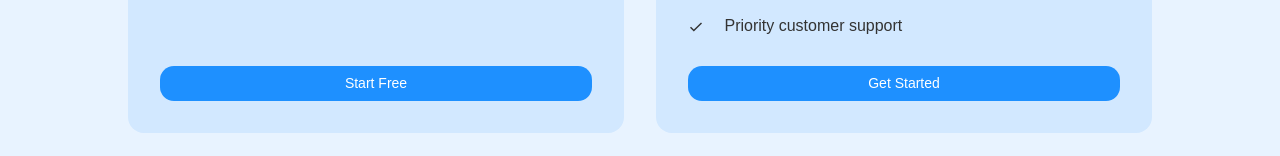
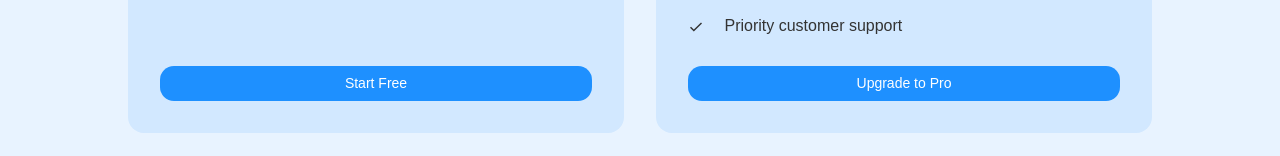
Before and after one commit to subzero783/receipt-scan, a Next.js app: page /pricing in a window 1280 px wide. Shown: the part 1297-1453 px from the top of the page. Built offline with nearby package versions, Linux system fonts and the light colour scheme; no server answers; a web font is replaced by a local one.

Commit message:
RSSCN-64 Testing Stripe Pro Plan Payment

```diff
--- a/assets/styles/pricing-plans.css
+++ b/assets/styles/pricing-plans.css
@@ -71,11 +71,15 @@
       > .button {
         display: block;
         margin-top: auto;
-        > a {
+        > a,
+        > button {
           width: 100%;
           font-size: 14px;
           text-align: center;
           display: inline-block;
+        }
+        > button {
+          border: unset;
         }
       }
     }
--- a/components/PricingPlans.jsx
+++ b/components/PricingPlans.jsx
@@ -1,9 +1,35 @@
+'use client';
+import { useSession } from 'next-auth/react';
+import { useRouter } from 'next/navigation';
 import Link from "next/link";
 import { FaCube } from "react-icons/fa6";
 import { IoMdCheckmark } from "react-icons/io";
 
 const PricingPlans = ({ data }) => {
   const { small_title, title, subtitle, plans } = data;
+
+  const { data: session } = useSession();
+  const router = useRouter();
+
+  const handleSubscription = async () => {
+    if (!session) {
+      router.push('/login');
+      return;
+    }
+
+    try {
+      const res = await fetch('/api/stripe/checkout', {
+        method: 'POST',
+      });
+      const data = await res.json();
+
+      // Redirect to Stripe Payment Page
+      window.location.href = data.url;
+
+    } catch (err) {
+      console.error('Payment Error:', err);
+    }
+  };
 
   return (
     <section className="pricing-plans">
@@ -42,6 +68,7 @@ const PricingPlans = ({ data }) => {
                       ))}
                     </ul>
                   </div>
+                  {/*
                   <div className="button">
                     <Link
                       className="btn btn-primary"
@@ -50,6 +77,28 @@ const PricingPlans = ({ data }) => {
                       {item.button.text}
                     </Link>
                   </div>
+                  */}
+                  {item.paid ? (
+                    // Renders for Pro Plan (Trigger Stripe)
+                    <div className="button">
+                      <button
+                        onClick={handleSubscription}
+                        className="btn btn-primary paid-plan"
+                      >
+                        {item.button.text}
+                      </button>
+                    </div>
+                  ) : (
+                    // Renders for Free Plan (Link to Signup)
+                    <div className="button">
+                      <Link
+                        href={item.button.link}
+                        className="btn btn-primary"
+                      >
+                        {item.button.text}
+                      </Link>
+                    </div>
+                  )}
                 </div>
               ))}
             </div>
--- a/data/siteData.json
+++ b/data/siteData.json
@@ -183,7 +183,7 @@
       {
         "name": "Pricing",
         "link": "/pricing",
-        "guest_only": true
+        "guest_only": false
       }
     ]
   },
@@ -204,7 +204,7 @@
           {
             "name": "Pricing",
             "link": "/pricing",
-            "guest_only": true
+            "guest_only": false
           },
           {
             "name": "Upload",
@@ -275,12 +275,13 @@
         "plans": [
           {
             "small_title": "Free plan",
-            "monthly_price": "19",
+            "monthly_price": "0",
             "discount_text": "Forever free",
             "includes": ["Unlimited receipt photo uploads", "Basic AI expense categorization", "Monthly expense summary"],
+            "paid": false,
             "button": {
               "text": "Start Free",
-              "link": "/"
+              "link": "/signup"
             }
           },
           {
@@ -288,9 +289,10 @@
             "monthly_price": "29",
             "discount_text": "or $199 yearly",
             "includes": ["All free plan features", "Advanced AI categorization", "Unlimited CSV exports", "Tax report generation", "Priority customer support"],
+            "paid": true,
             "button": {
-              "text": "Get Started",
-              "link": "/"
+              "text": "Upgrade to Pro",
+              "link": "#"
             }
           }
         ]
```
Also changed, not shown: 1 other file (tests, documents, lock files or other folders).
